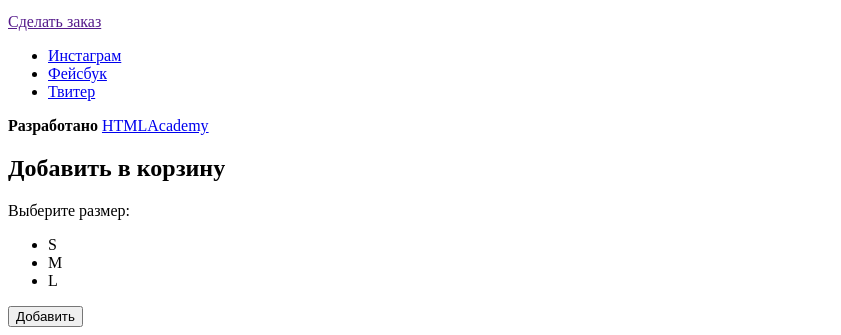
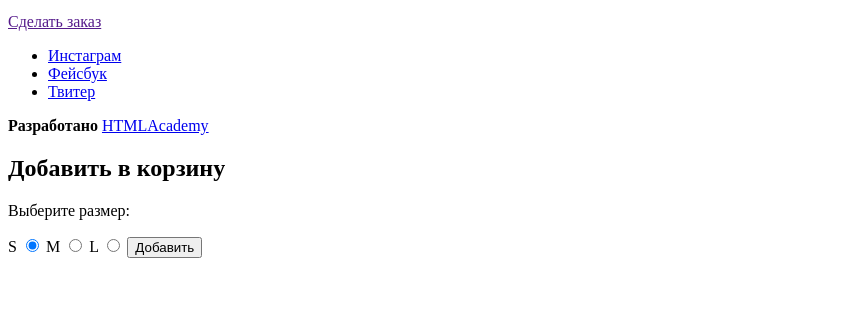
Before and after one commit to TwoKDev/82178-mishka, a website: page catalog.html in a window 1280 px wide. Shown: the part 779-1114 px from the top of the page, without its empty margins (0-841 px from the left). After the commit the page ends 1045 px from the top, so only its background shows below. Drawn offline with Linux system fonts and the light colour scheme.

Commit message:
Внес правки в модульное окно (Добавить в корзину)

```diff
--- a/catalog.html
+++ b/catalog.html
@@ -115,12 +115,15 @@
       <div class="mw-add-to-cart__wrapper">
         <h2 class="mw-add-to-cart__title">Добавить в корзину</h2>
         <p class="mw-add-to-cart__text">Выберите размер:</p>
-        <ul class="mw-add-to-cart__size-list">
-          <li class="mw-add-to-cart__size  mw-add-to-cart__size--active">S</li>
-          <li class="mw-add-to-cart__size">M</li>
-          <li class="mw-add-to-cart__size">L</li>
-        </ul>
-        <button class="mw-add-to-cart__btn btn" type="button">Добавить</button>
+        <form class="mw-add-to-cart__form" action="https://echo.htmlacademy.ru" method="post">
+          <label for="size-s">S</label>
+          <input id="size-s" type="radio" name="size" value="size-s" checked>
+          <label for="size-m">M</label>
+          <input id="size-m" type="radio" name="size" value="size-m">
+          <label for="size-l">L</label>
+          <input id="size-l" type="radio" name="size" value="size-l">
+          <button class="mw-add-to-cart__btn  btn" type="submit">Добавить</button>
+        </form>
       </div>
     </section>
   </body>
```
Also changed, not shown: index.html (+9 -6 lines).
